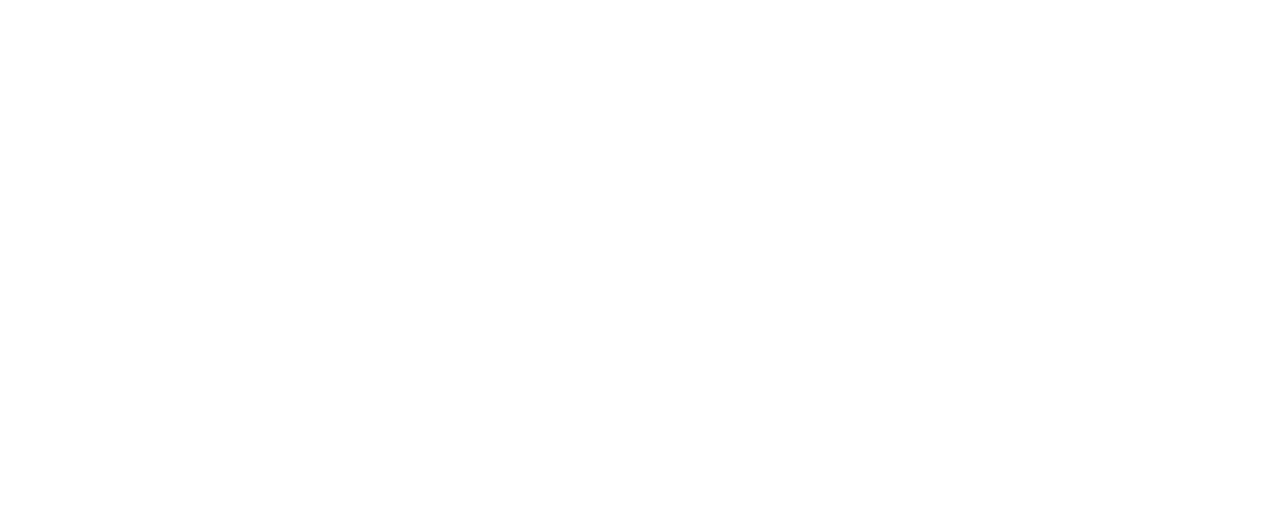
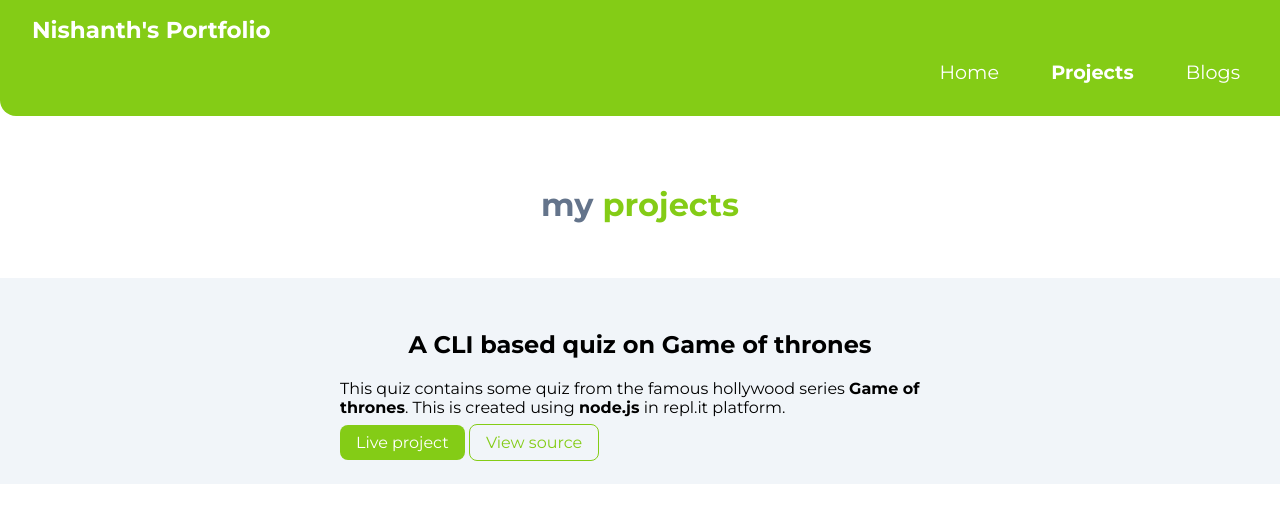
Before and after one commit to nishanth3012000/Nishanth_portfolio, a plain HTML site: page projects.html in a window 1280 px wide. Drawn offline with Linux system fonts and the light colour scheme.

Commit message:
added projects

```diff
--- a/blogs.html
+++ b/blogs.html
@@ -0,0 +1,29 @@
+<!DOCTYPE html>
+<html lang="en">
+<head>
+    <meta charset="UTF-8">
+    <meta http-equiv="X-UA-Compatible" content="IE=edge">
+    <meta name="viewport" content="width=device-width, initial-scale=1.0">
+    <link rel="stylesheet" href="./styles.css">
+    <title>Blogs</title>
+</head>
+<body>
+    <nav class="navigation container">
+        <div class="nav-brand">
+            <a class="link" href="/">Nishanth's Portfolio</a>
+        </div>
+        <ul class="list-non-bullet nav-pills">
+            <li class="list-item-inline">
+                <a class="link" href="index.html">Home</a>
+            </li>
+            <li class="list-item-inline">
+                <a class="link" href="./projects.html">Projects</a>
+            </li>
+            <li class="list-item-inline">
+                <a class="link link-active" href="blogs.html">Blogs</a>
+            </li>
+        </ul>
+    </nav>
+
+</body>
+</html>
--- a/projects.html
+++ b/projects.html
@@ -0,0 +1,41 @@
+<!DOCTYPE html>
+<html lang="en">
+<head>
+    <meta charset="UTF-8">
+    <meta http-equiv="X-UA-Compatible" content="IE=edge">
+    <meta name="viewport" content="width=device-width, initial-scale=1.0">
+    <link rel="stylesheet" href="./styles.css">
+    <title>Projects</title>
+</head>
+<body>
+    <nav class="navigation container">
+        <div class="nav-brand">
+            <a class="link" href="/">Nishanth's Portfolio</a>
+        </div>
+        <ul class="list-non-bullet nav-pills">
+            <li class="list-item-inline">
+                <a class="link" href="index.html">Home</a>
+            </li>
+            <li class="list-item-inline">
+                <a class="link link-active" href="./projects.html">Projects</a>
+            </li>
+            <li class="list-item-inline">
+                <a class="link" href="./blogs.html">Blogs</a>
+            </li>
+        </ul>
+    </nav>
+    <header class="photo">
+        <h1 class="photo-heading">my <span class="heading-inverted">projects</span></h1>
+    </header>
+    <section class="section ow">
+        <div class="container container-center">
+            <h1>A CLI based quiz on <span class="heading-inverted">Game of thrones</span></h1>
+            <p>This quiz contains some quiz from the famous hollywood series <strong>Game of thrones</strong>. This is created using <strong>node.js</strong> in repl.it platform.</p>
+            <a class="link link-primary" href="https://replit.com/@Nishanth-bharat/Game-of-thrones-quiz-1?embed=1&output=1">Live project</a>
+            <a class="link link-secondary" href="/">View source</a>
+
+        </div>
+    </section>
+
+</body>
+</html>
--- a/styles.css
+++ b/styles.css
@@ -80,7 +80,7 @@ hr {
     font-size: larger;
 }
 
-.navigation.link-active {
+.navigation .link-active {
     font-weight: bold;
 }
 
@@ -132,7 +132,7 @@ hr {
     padding-inline-start: 0px;
 }
 .list-item-inline .link .image{
-    max-width: 30px;
+    max-width: 20px;
     display: inline-block;
     margin: auto;
 }
```
Also changed, not shown: index.html (+3 -3 lines).
